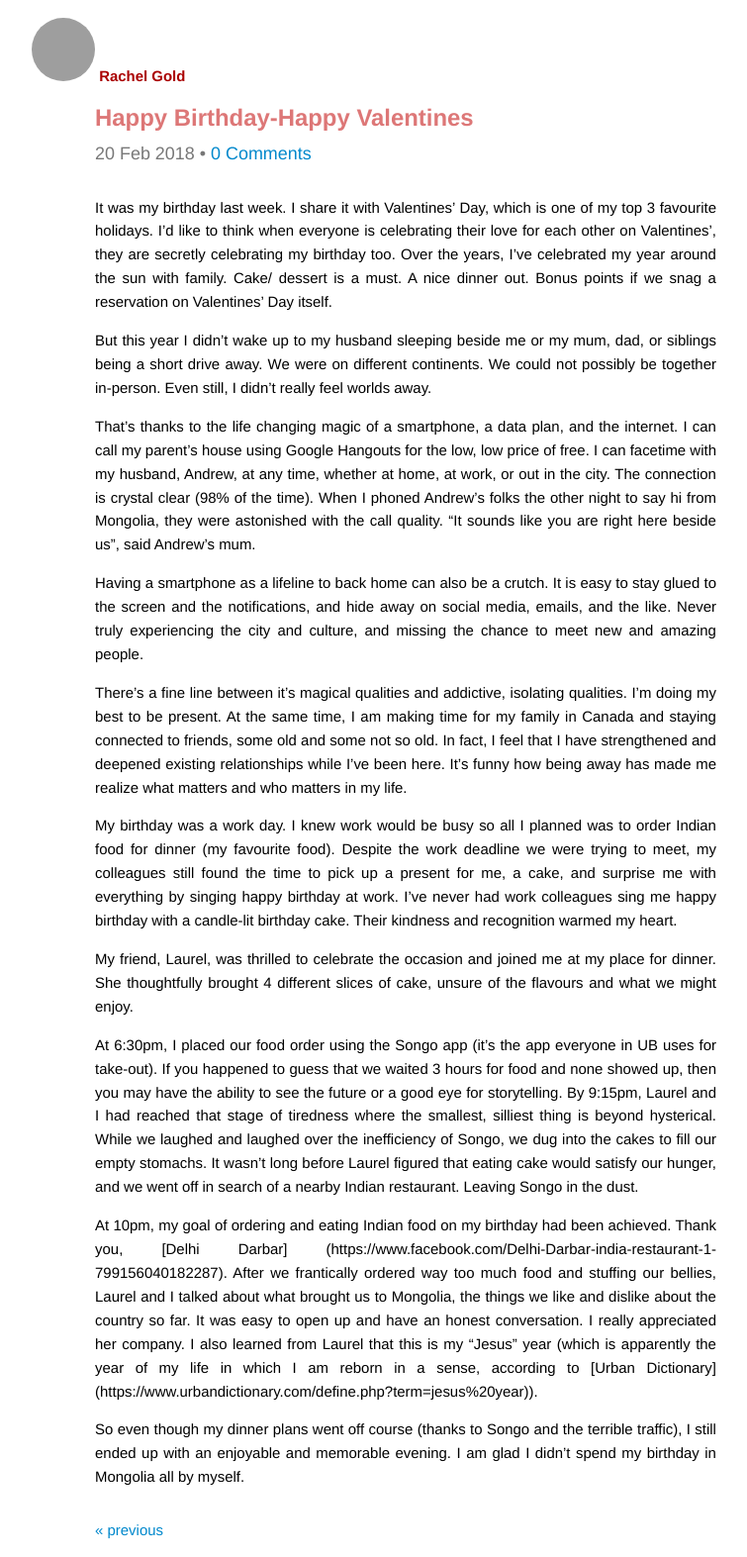
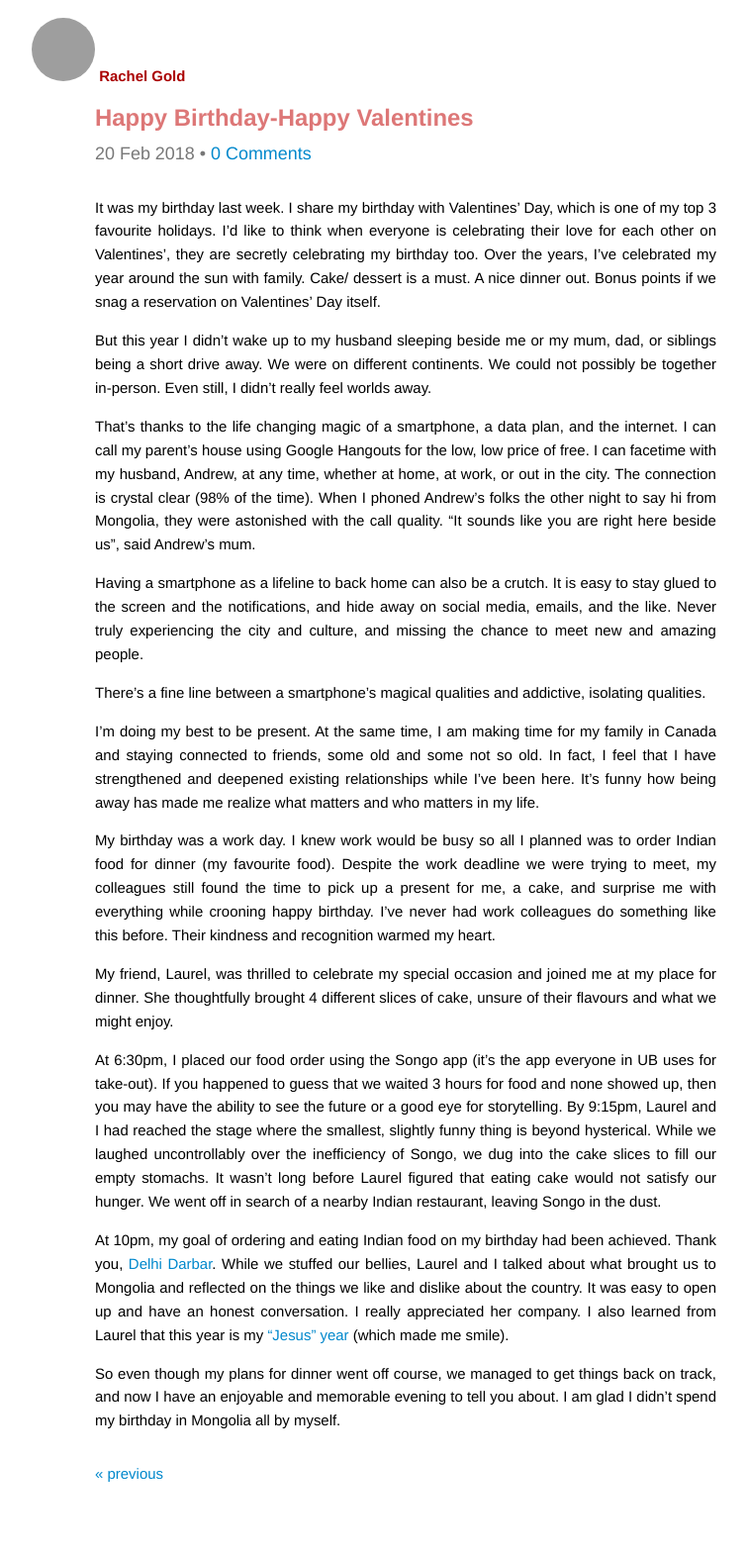
Before and after one commit to rachelgold/rachelgold.github.io, a Jekyll site: the page built from _posts/2018-02-20-happy-birthday-happy-valentines.md, in a window 1280 px wide. Shown: the whole page at 99% size, without its empty margins (230-985 px from the left). Built offline with Jekyll 4.4.1, drawn with Linux system fonts in a browser that asks for light colours; comment, search, counter and statistics services are not loaded; after the commit the page ends 1516 px from its top, so only the background shows below that; grey boxes are pictures that could not be loaded.

Commit message:
edits to new post. hopefully final. and trying to add links

```diff
--- a/_posts/2018-02-20-happy-birthday-happy-valentines.md
+++ b/_posts/2018-02-20-happy-birthday-happy-valentines.md
@@ -4,7 +4,7 @@ title: Happy Birthday-Happy Valentines
 comments: true
 ---
 
-It was my birthday last week. I share it with Valentines’ Day, which is one of my top 3 favourite holidays. I’d like to think when everyone is celebrating their love for each other on Valentines', they are secretly celebrating my birthday too. Over the years, I’ve celebrated my year around the sun with family. Cake/ dessert is a must. A nice dinner out. Bonus points if we snag a reservation on Valentines' Day itself.
+It was my birthday last week. I share my birthday with Valentines’ Day, which is one of my top 3 favourite holidays. I’d like to think when everyone is celebrating their love for each other on Valentines', they are secretly celebrating my birthday too. Over the years, I’ve celebrated my year around the sun with family. Cake/ dessert is a must. A nice dinner out. Bonus points if we snag a reservation on Valentines' Day itself.
 
 But this year I didn’t wake up to my husband sleeping beside me or my mum, dad, or siblings being a short drive away. We were on different continents. We could not possibly be together in-person. Even still, I didn’t really feel worlds away.
 
@@ -12,14 +12,16 @@ That’s thanks to the life changing magic of a smartphone, a data plan, and the
 
 Having a smartphone as a lifeline to back home can also be a crutch. It is easy to stay glued to the screen and the notifications, and hide away on social media, emails, and the like. Never truly experiencing the city and culture, and missing the chance to meet new and amazing people.
 
-There’s a fine line between it's magical qualities and addictive, isolating qualities. I’m doing my best to be present. At the same time, I am making time for my family in Canada and staying connected to friends, some old and some not so old. In fact, I feel that I have strengthened and deepened existing relationships while I’ve been here. It’s funny how being away has made me realize what matters and who matters in my life.
+There’s a fine line between a smartphone's magical qualities and addictive, isolating qualities.
 
-My birthday was a work day. I knew work would be busy so all I planned was to order Indian food for dinner (my favourite food). Despite the work deadline we were trying to meet, my colleagues still found the time to pick up a present for me, a cake, and surprise me with everything by singing happy birthday at work. I've never had work colleagues sing me happy birthday with a candle-lit birthday cake. Their kindness and recognition warmed my heart.
+I’m doing my best to be present. At the same time, I am making time for my family in Canada and staying connected to friends, some old and some not so old. In fact, I feel that I have strengthened and deepened existing relationships while I’ve been here. It’s funny how being away has made me realize what matters and who matters in my life.
 
-My friend, Laurel, was thrilled to celebrate the occasion and joined me at my place for dinner. She thoughtfully brought 4 different slices of cake, unsure of the flavours and what we might enjoy.
+My birthday was a work day. I knew work would be busy so all I planned was to order Indian food for dinner (my favourite food). Despite the work deadline we were trying to meet, my colleagues still found the time to pick up a present for me, a cake, and surprise me with everything while crooning happy birthday. I've never had work colleagues do something like this before. Their kindness and recognition warmed my heart.
 
-At 6:30pm, I placed our food order using the Songo app (it's the app everyone in UB uses for take-out). If you happened to guess that we waited 3 hours for food and none showed up, then you may have the ability to see the future or a good eye for storytelling. By 9:15pm, Laurel and I had reached that stage of tiredness where the smallest, silliest thing is beyond hysterical. While we laughed and laughed over the inefficiency of Songo, we dug into the cakes to fill our empty stomachs. It wasn’t long before Laurel figured that eating cake would satisfy our hunger, and we went off in search of a nearby Indian restaurant. Leaving Songo in the dust.
+My friend, Laurel, was thrilled to celebrate my special occasion and joined me at my place for dinner. She thoughtfully brought 4 different slices of cake, unsure of their flavours and what we might enjoy.
 
-At 10pm, my goal of ordering and eating Indian food on my birthday had been achieved. Thank you, [Delhi Darbar] (https://www.facebook.com/Delhi-Darbar-india-restaurant-1-799156040182287). After we frantically ordered way too much food and stuffing our bellies, Laurel and I talked about what brought us to Mongolia, the things we like and dislike about the country so far. It was easy to open up and have an honest conversation. I really appreciated her company. I also learned from Laurel that this is my "Jesus" year (which is apparently the year of my life in which I am reborn in a sense, according to [Urban Dictionary] (https://www.urbandictionary.com/define.php?term=jesus%20year)).
+At 6:30pm, I placed our food order using the Songo app (it's the app everyone in UB uses for take-out). If you happened to guess that we waited 3 hours for food and none showed up, then you may have the ability to see the future or a good eye for storytelling. By 9:15pm, Laurel and I had reached the stage where the smallest, slightly funny thing is beyond hysterical. While we laughed uncontrollably over the inefficiency of Songo, we dug into the cake slices to fill our empty stomachs. It wasn’t long before Laurel figured that eating cake would not satisfy our hunger. We went off in search of a nearby Indian restaurant, leaving Songo in the dust.
 
-So even though my dinner plans went off course (thanks to Songo and the terrible traffic), I still ended up with an enjoyable and memorable evening. I am glad I didn’t spend my birthday in Mongolia all by myself.
+At 10pm, my goal of ordering and eating Indian food on my birthday had been achieved. Thank you, [Delhi Darbar](https://www.facebook.com/Delhi-Darbar-india-restaurant-1-799156040182287). While we stuffed our bellies, Laurel and I talked about what brought us to Mongolia and reflected on the things we like and dislike about the country. It was easy to open up and have an honest conversation. I really appreciated her company. I also learned from Laurel that this year is my ["Jesus" year](https://www.urbandictionary.com/define.php?term=jesus%20year) (which made me smile).
+
+So even though my plans for dinner went off course, we managed to get things back on track, and now I have an enjoyable and memorable evening to tell you about. I am glad I didn’t spend my birthday in Mongolia all by myself.
```
